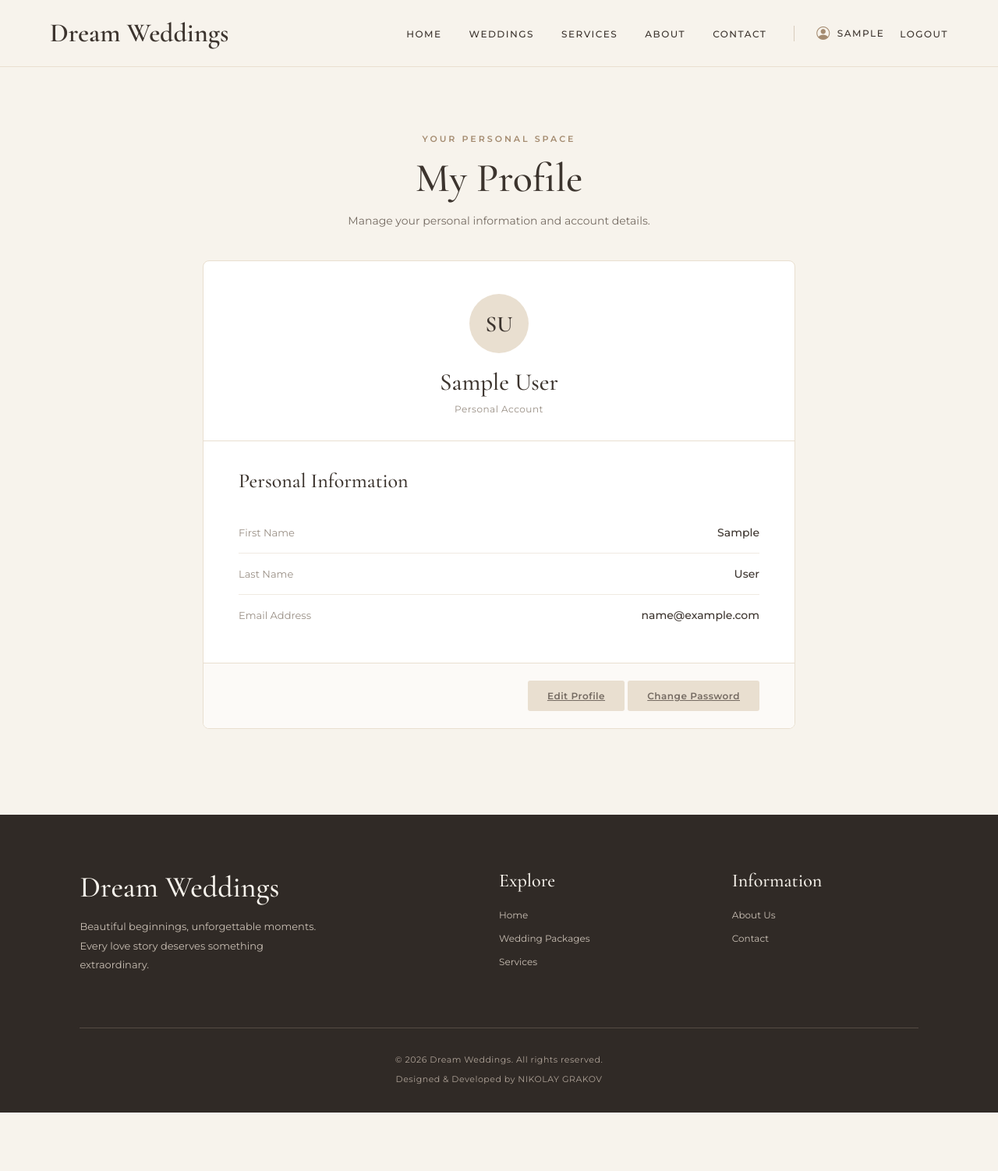
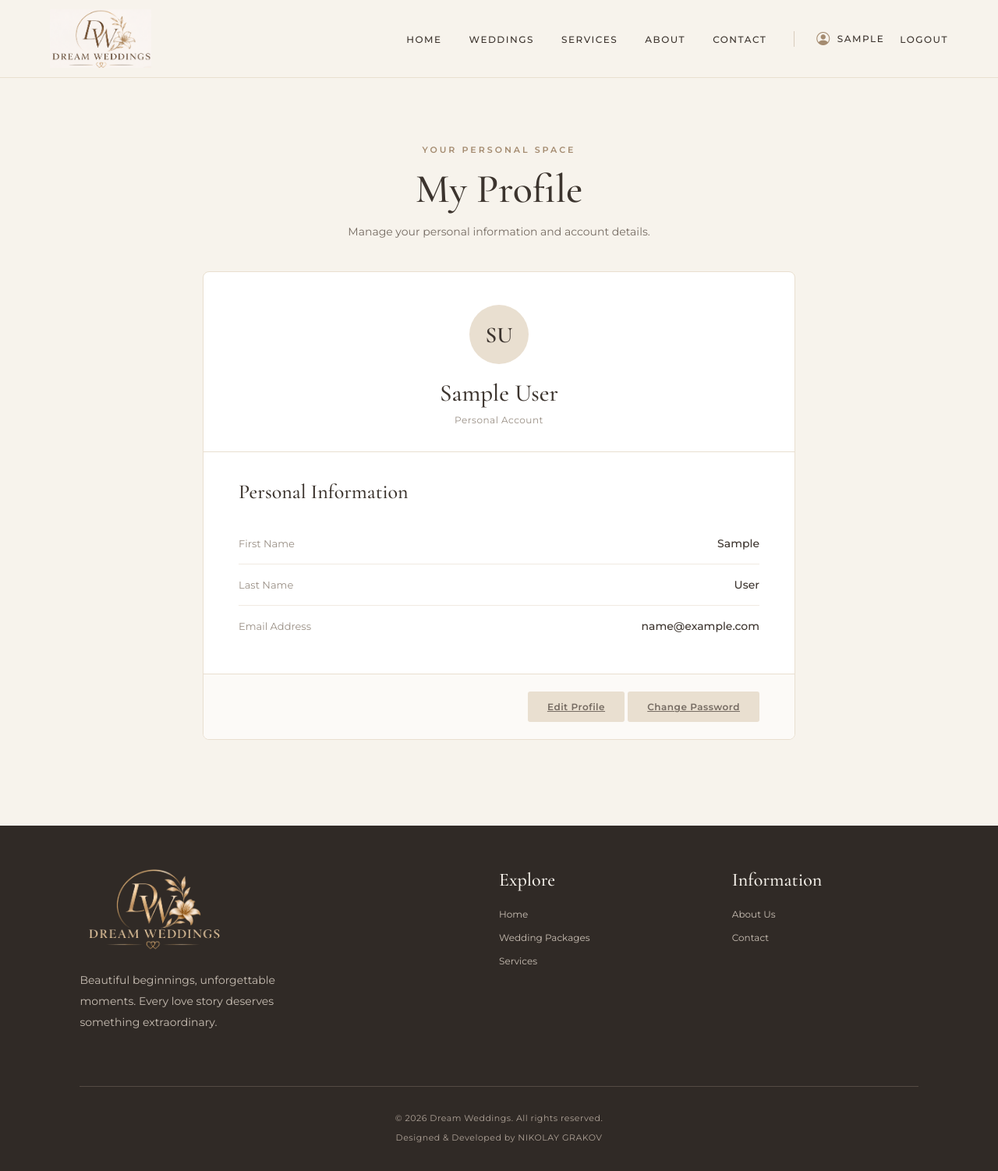
Before and after one commit to nikolaygrakow/Dream-Weddings, a Django app: page /accounts/profile/details/ in a window 1280 px wide. Shown: the whole page at 78% size. Before the commit the page ends 1427 px from the top, so only its background shows below. Run offline with Django 5.2, Linux system fonts and the light colour scheme; the visitor is signed in with stand-in values (Sample User, id 1); parts of the project's set-up code (start-up, migrations or seed data) failed here and were passed over.

Commit message:
feat: add Dream Weddings branding and favicon

```diff
--- a/static/css/style.css
+++ b/static/css/style.css
@@ -84,7 +84,7 @@ body {
 
 .navbar {
     background-color: #F7F3EC;
-    padding: 22px 0;
+    padding: 12px 0;
     border-bottom: 1px solid #E9DFD0;
 }
 
@@ -104,6 +104,12 @@ body {
     font-weight: 600;
     color: #3C342E;
     text-decoration: none;
+}
+
+.navbar-logo {
+    display: block;
+    width: 130px;
+    height: auto;
 }
 
 .nav-menu {
@@ -348,7 +354,7 @@ body {
 .footer {
     background-color: #302A26;
     color: #F7F3EC;
-    padding: 70px 8% 25px;
+    padding: 55px 8% 25px;
 }
 
 .footer-container {
@@ -359,6 +365,14 @@ body {
     gap: 60px;
 }
 
+.footer-logo {
+    display: block;
+    width: 190px;
+    max-width: 100%;
+    height: auto;
+    margin-bottom: 20px;
+}
+
 .footer-brand h2 {
     font-family: 'Cormorant Garamond', serif;
     font-size: 38px;
@@ -369,7 +383,7 @@ body {
 .footer-brand p {
     max-width: 320px;
     color: #C9BFB4;
-    font-size: 13px;
+    font-size: 14px;
     line-height: 1.9;
 }
 
--- a/templates/base.html
+++ b/templates/base.html
@@ -6,6 +6,7 @@
         <meta charset="UTF-8">
         <meta name="viewport" content="width=device-width, initial-scale=1.0">
 
+        <link rel="icon" type="image/x-icon" href="{% static 'images/branding/favicon.ico' %}">
         <link rel="stylesheet" href="https://cdn.jsdelivr.net/npm/bootstrap-icons@1.11.3/font/bootstrap-icons.min.css">
 
         <link rel="preconnect" href="https://fonts.googleapis.com">
@@ -44,6 +45,5 @@
     {% block footer %}
         {% include 'footer.html' %}
     {% endblock %}
-
     </body>
 </html>
--- a/templates/footer.html
+++ b/templates/footer.html
@@ -1,9 +1,12 @@
-<!-- ===== FOOTER ===== -->
+{% load static %}
+
 <footer class="footer">
     <div class="footer-container">
 
         <div class="footer-brand">
-            <h2>Dream Weddings</h2>
+            <img src="{% static 'images/branding/dream_weddings_logo_footer.png' %}"
+                 alt="Dream Weddings Logo"
+                 class="footer-logo">
             <p>
                 Beautiful beginnings, unforgettable moments.
                 Every love story deserves something extraordinary.
--- a/templates/nav.html
+++ b/templates/nav.html
@@ -1,9 +1,13 @@
+{% load static %}
+
 <nav class="navbar">
     <div class="container">
 
         <div class="logo">
             <a href="{% url 'common:home' %}">
-                Dream Weddings
+                <img src="{% static 'images/branding/dream_weddings_logo.png' %}"
+                     alt="Dream Weddings Logo"
+                     class="navbar-logo">
             </a>
         </div>
 
```
Also changed, not shown: static/images/branding/dream_weddings_logo.png (added), static/images/branding/dream_weddings_logo_footer.png (added), static/images/branding/favicon.ico (added). Lines whose indentation alone changed are shown as unchanged.
